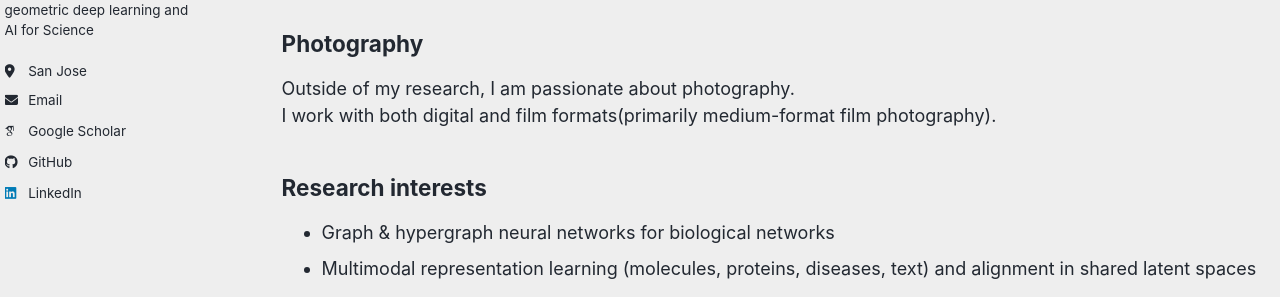
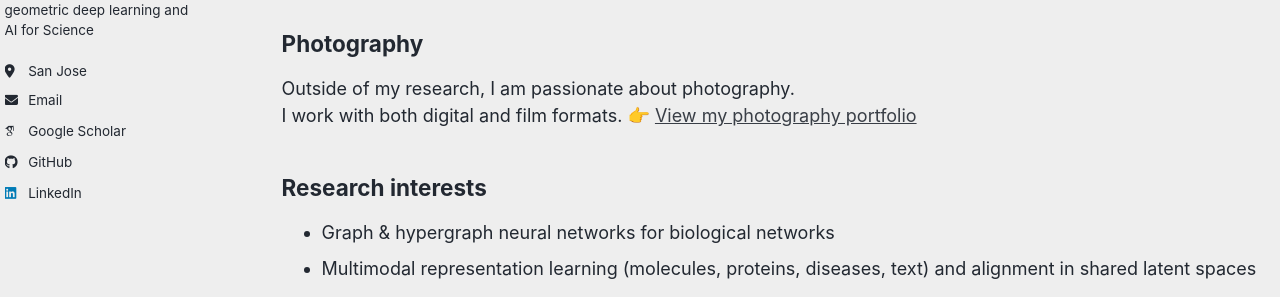
Before and after one commit to Ryan-Yanlong/Ryan-Yanlong, a Jekyll site: the page built from _pages/about.md, in a window 1280 px wide and 1215 px high. Shown: the part 295-592 px from the top of the window. Built offline with Jekyll 4.4.1, drawn with Linux system fonts in a browser that asks for light colours; some web fonts are replaced; a script bundle is joined from its source files by our own code; library files that are not in the unit come from our copies.

Commit message:
Update about.md

```diff
--- a/_pages/about.md
+++ b/_pages/about.md
@@ -13,8 +13,8 @@ Hi! I’m **Yanlong Zhao (赵衍龙)**, a researcher focusing on **AI for Scienc
 ## Photography
 
 Outside of my research, I am passionate about photography.
-I work with both digital and film formats(primarily medium-format film photography).
-
+I work with both digital and film formats.
+👉 [View my photography portfolio](/photography/)
 
 ## Research interests
 - Graph & hypergraph neural networks for biological networks
```
